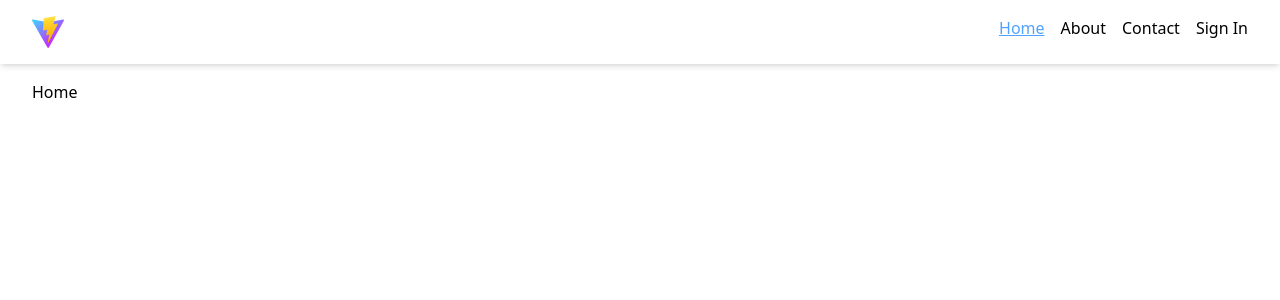
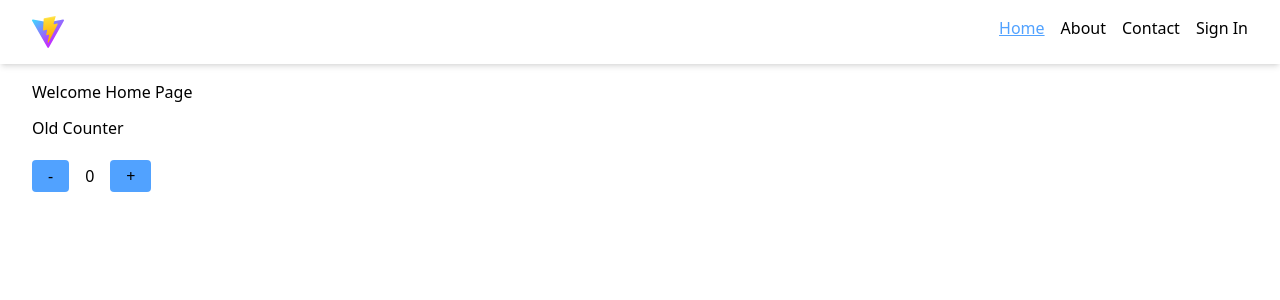
Before and after one commit to engineer-dilnawaz/react-app-tailwind, a React (Vite) app: page / in a window 1280 px wide. Shown: the top 300 px of the page. Built offline with nearby package versions, Linux system fonts and the light colour scheme.

Commit message:
Refactor component loading to eliminate delays; enhance Home component layout with NewCounter and OldCounter components

```diff
--- a/src/components/Home.jsx
+++ b/src/components/Home.jsx
@@ -1,3 +1,13 @@
+import NewCounter from "./NewCounter";
+import OldCounter from "./OldCounter";
+
 export default function Home() {
-  return <div>Home</div>;
+  return (
+    <div className="flex flex-col gap-3">
+      <h1>Welcome Home Page</h1>
+      {/* <NewCounter name="New Counter" />
+      <hr /> */}
+      <OldCounter name="Old Counter" />
+    </div>
+  );
 }
--- /dev/null
+++ b/src/components/NewCounter.jsx
@@ -0,0 +1,56 @@
+import { useEffect, useState } from "react";
+
+export default function NewCounter({ name }) {
+  const [count, setCount] = useState(0);
+  const [count2, setCount2] = useState(0);
+
+  useEffect(() => {
+    const timerId = setInterval(() => {
+      console.log("hi new");
+    }, 1000);
+
+    return () => {
+      console.log("Cleanup function");
+      clearInterval(timerId);
+    };
+  }, []);
+
+  return (
+    <>
+      <h1 id="new-counter-title" className="mt-4">
+        {name}
+      </h1>
+      <div className="mt-6 flex items-center gap-4">
+        <button
+          className="rounded bg-blue-400 px-4 py-1"
+          onClick={() => setCount(count - 1)}
+        >
+          -
+        </button>
+        <h2>{count}</h2>
+        <button
+          className="rounded bg-blue-400 px-4 py-1"
+          onClick={() => setCount(count + 1)}
+        >
+          +
+        </button>
+      </div>
+
+      <div className="mt-6 flex items-center gap-4">
+        <button
+          className="rounded bg-blue-400 px-4 py-1"
+          onClick={() => setCount2(count2 - 1)}
+        >
+          -
+        </button>
+        <h2>{count2}</h2>
+        <button
+          className="rounded bg-blue-400 px-4 py-1"
+          onClick={() => setCount2(count2 + 1)}
+        >
+          +
+        </button>
+      </div>
+    </>
+  );
+}
--- /dev/null
+++ b/src/components/OldCounter.jsx
@@ -0,0 +1,91 @@
+/**
+ * https://projects.wojtekmaj.pl/react-lifecycle-methods-diagram/
+ * Life-cycle method diagram with proper documentations
+ *
+ * **/
+
+import { Component, Fragment } from "react";
+
+export default class OldCounter extends Component {
+  constructor(props) {
+    super(props);
+    this.state = {
+      count: 0,
+      //   count2: 0,
+    };
+    this.timerId = null;
+    console.log("constructor"); //1st
+  }
+
+  componentDidMount() {
+    console.log("componentDidMount");
+
+    // this.timerId = setInterval(() => {
+    //   console.log('hi')
+    // }, 1000)
+  }
+
+  componentDidUpdate() {
+    console.log("componentDidUpdate");
+  }
+
+  componentWillUnmount() {
+    console.log("componentWillUnmount");
+    // clearInterval(this.timerId)
+  }
+
+  //   shouldComponentUpdate(prevProps, newState) {
+  //     console.log({ prevProps, newState });
+  //     if (newState.count === 2) return false;
+  //     return true;
+  //   }
+
+  render() {
+    console.log("render"); //2nd
+    const { name } = this.props;
+    const { count } = this.state;
+    return (
+      <Fragment>
+        <h1 id="counter-title">{name}</h1>
+        <div className="mt-2 flex items-center gap-4">
+          <button
+            className="cursor-pointer rounded bg-blue-400 px-4 py-1"
+            onClick={() => {
+              this.setState({ count: count - 1 });
+            }}
+          >
+            -
+          </button>
+          <h2>{count}</h2>
+          <button
+            className="cursor-pointer rounded bg-blue-400 px-4 py-1"
+            onClick={() => {
+              this.setState({ count: count + 1 });
+            }}
+          >
+            +
+          </button>
+        </div>
+        {/* <div className="mt-2 flex items-center gap-4">
+          <button
+            className="cursor-pointer rounded bg-blue-400 px-4 py-1"
+            onClick={() => {
+              this.setState({ count2: count2 - 1 });
+            }}
+          >
+            -
+          </button>
+          <h2>{count2}</h2>
+          <button
+            className="cursor-pointer rounded bg-blue-400 px-4 py-1"
+            onClick={() => {
+              this.setState({ count2: count2 + 1 });
+            }}
+          >
+            +
+          </button>
+        </div> */}
+      </Fragment>
+    );
+  }
+}
--- a/src/main.jsx
+++ b/src/main.jsx
@@ -9,17 +9,17 @@ import Error from "./components/Error.jsx";
 // import About from "./components/About.jsx";
 // import Home from "./components/Home.jsx";
 
-const About = lazy(() => wait(1000).then(() => import("./components/About")));
+const About = lazy(() => wait(0).then(() => import("./components/About")));
 
 const Contact = lazy(() =>
-  wait(1000).then(() =>
+  wait(0).then(() =>
     import("./components/Contact").then((module) => ({
       default: module.Contact,
     })),
   ),
 );
 
-const Home = lazy(() => wait(1000).then(() => import("./components/Home")));
+const Home = lazy(() => wait(0).then(() => import("./components/Home")));
 
 const router = createBrowserRouter([
   {
```
